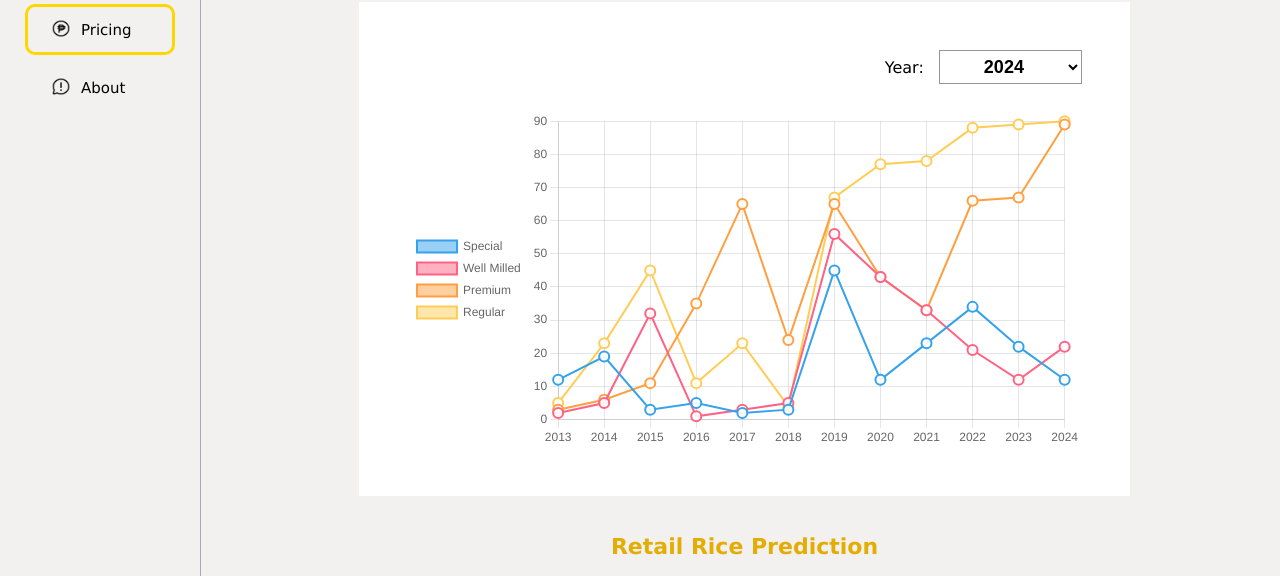
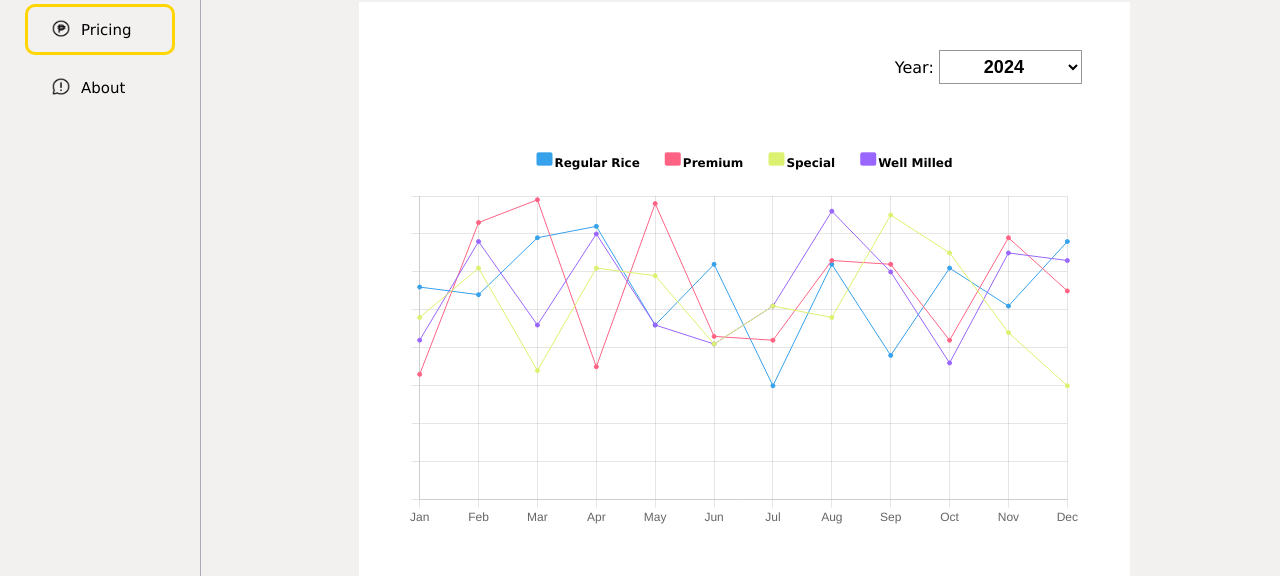
Before and after one commit to Kristel-Salazar/Rice-Price-Prediction, a website: page Pricing.html in a window 1280 px wide. Shown: the part 174-750 px from the top of the page. Drawn offline with nearby package versions, Linux system fonts and the light colour scheme.

Commit message:
Static graph functionality (the data in the graph is randomly generated and not from a model)

```diff
--- a/Pricing.html
+++ b/Pricing.html
@@ -6,6 +6,10 @@
     <link rel="stylesheet" href="./css/pricing.css" />
     <script src="https://cdn.jsdelivr.net/npm/chart.js"></script>
     <script src="/node_modules/chart.js/dist/chart.umd.js"></script>
+    <link
+      rel="stylesheet"
+      href="https://cdn-uicons.flaticon.com/2.6.0/uicons-solid-straight/css/uicons-solid-straight.css"
+    />
     <title>Pricing</title>
   </head>
   <body>
@@ -113,16 +117,51 @@
               <div class="retail-price-container">
                 <h1>PRICING</h1>
                 <div class="headline-container">Retail Rice Price</div>
+                <!-- Dropdown menu and chart structure -->
                 <div class="container">
                   <div class="dropdown-container">
                     Year:
-                    <select name="year-options" id="" class="end-year">
+                    <select
+                      name="year-options"
+                      id="year-options"
+                      class="end-year"
+                    >
                       <option value="2024">2024</option>
                       <option value="2023">2023</option>
                       <option value="2022">2022</option>
                       <option value="2021">2021</option>
                     </select>
                   </div>
+
+                  <!-- Label container centered horizontally below dropdown -->
+                  <div class="label-container">
+                    <div class="container1">
+                      <i
+                        class="fi fi-ss-no-people"
+                        style="color: rgba(54, 162, 235, 1)"
+                      ></i>
+                      <p>Regular Rice</p>
+                    </div>
+                    <div class="container1">
+                      <i
+                        class="fi fi-ss-no-people"
+                        style="color: rgba(255, 99, 132, 1)"
+                      ></i>
+                      <p>Premium</p>
+                    </div>
+                    <div class="container1">
+                      <i class="fi fi-ss-no-people" style="color: #dcf16f"></i>
+                      <p>Special</p>
+                    </div>
+                    <div class="container1">
+                      <i
+                        class="fi fi-ss-no-people"
+                        style="color: rgba(153, 102, 255, 1)"
+                      ></i>
+                      <p>Well Milled</p>
+                    </div>
+                  </div>
+
                   <div>
                     <canvas id="retail-price-chart" class="chart"></canvas>
                   </div>
@@ -215,97 +254,6 @@
         </div>
       </div>
     </section>
-    <script>
-      // JavaScript function to toggle menu display
-      function toggleMenu() {
-        const menuContent = document.getElementById("mySidenav");
-        menuContent.style.width =
-          menuContent.style.width === "250px" ? "0px" : "250px";
-      }
-
-      document.querySelectorAll(".nav-link").forEach((link) => {
-        link.addEventListener("click", function () {
-          document
-            .querySelectorAll(".nav-link")
-            .forEach((link) => link.classList.remove("active"));
-          this.classList.add("active");
-        });
-      });
-
-      // chart script
-      const ctx = document.getElementById("retail-price-chart");
-
-      new Chart(ctx, {
-        type: "line",
-        data: {
-          labels: [
-            "2013",
-            "2014",
-            "2015",
-            "2016",
-            "2017",
-            "2018",
-            "2019",
-            "2020",
-            "2021",
-            "2022",
-            "2023",
-            "2024",
-          ],
-          datasets: [
-            {
-              label: "Special",
-              data: [12, 19, 3, 5, 2, 3, 45, 12, 23, 34, 22, 12],
-              borderWidth: 2,
-              pointBackgroundColor: "rgba(255,255,255, 0.9)",
-              radius: 5,
-            },
-            {
-              label: "Well Milled",
-              data: [2, 5, 32, 1, 3, 5, 56, 43, 33, 21, 12, 22],
-              borderWidth: 2,
-              pointBackgroundColor: "rgba(255,255,255, 0.9)",
-              radius: 5,
-            },
-            {
-              label: "Premium",
-              data: [3, 6, 11, 35, 65, 24, 65, 43, 33, 66, 67, 89],
-              borderWidth: 2,
-              pointBackgroundColor: "rgba(255,255,255, 0.9)",
-              radius: 5,
-            },
-            {
-              label: "Regular",
-              data: [5, 23, 45, 11, 23, 4, 67, 77, 78, 88, 89, 90],
-              borderWidth: 2,
-              pointBackgroundColor: "rgba(255,255,255, 0.9)",
-              radius: 5,
-            },
-          ],
-        },
-        options: {
-          plugins: {
-            legend: {
-              position: "left",
-            },
-          },
-          scales: {
-            y: {
-              beginAtZero: true,
-            },
-          },
-        },
-      });
-
-      // showing pop-up window
-      function showDiv() {
-        document.getElementById("pop-up").style.display = "block";
-      }
-
-      // showing pop-up window
-      function hideDiv() {
-        document.getElementById("pop-up").style.display = "None";
-      }
-    </script>
+    <script src="./js/price.js"></script>
   </body>
 </html>
--- a/css/pricing.css
+++ b/css/pricing.css
@@ -203,8 +203,8 @@ body {
   width: 70%;
   margin: 0 auto;
 }
-/* line chart container ends */
 
+/* Title styles */
 h2 {
   margin: 20px;
   margin-top: 30px;
@@ -212,26 +212,43 @@ h2 {
   color: #e3ad03;
   text-align: center;
 }
+
+/* Dropdown container styles */
 .retail-price-container .container .dropdown-container {
-  max-width: fit-content;
-  float: right;
+  width: 100%; /* Ensures the container takes full width */
+  text-align: right; /* Aligns the dropdown to the right */
   padding-bottom: 4%;
 }
 
-/* drop down */
+/* Dropdown menu */
 .dropdown-container select {
   padding: 5px 40px;
   background-color: #fff;
   border-color: #969696;
   font-size: 18px;
   font-weight: bold;
-  margin-left: 10px;
 }
 .start-year {
   margin-right: 20px;
 }
 
-/* drop down ends  */
+/* Label container */
+.label-container {
+  display: flex;
+  justify-content: center;
+  gap: 40px; /* Space between labels */
+  margin-bottom: 20px; /* Space below the label container */
+}
+
+.label-container .container1 {
+  text-align: center;
+}
+
+.label-container .container1 p {
+  margin-top: 5px;
+  font-size: 16px;
+  font-weight: bold;
+}
 
 /* /retail rice prediction container and its content */
 
@@ -547,6 +564,28 @@ input {
 .header {
   display: none;
 }
+
+/* CHART */
+.label-container {
+  display: flex;
+  align-items: center; /* Vertically center items */
+  justify-content: center; /* Horizontally center items */
+  text-align: center;
+  padding-top: 40px;
+  gap: 25px;
+}
+.label-container .container1 {
+  display: flex;
+  padding: 0px;
+  margin: 0px;
+  background-color: none;
+  gap: 2px;
+}
+
+.label-container .container1 p {
+  font-size: 12px;
+}
+/* CHART ENDS */
 
 /* Responsive Design for Mobile View */
 @media (max-width: 768px) {
@@ -959,4 +998,24 @@ input {
     color: #333;
   }
   /* FOOTER CONTAINER AND ITS CONTENTS ENDS */
+
+  /* CHART */
+  /* Label container */
+  .label-container {
+    display: flex;
+    justify-content: center;
+    gap: 5px; /* Space between labels */
+    margin-bottom: 20px; /* Space below the label container */
+  }
+
+  .label-container .container1 {
+    text-align: center;
+  }
+
+  .label-container .container1 p {
+    margin-top: 5px;
+    font-size: 8px;
+    font-weight: bold;
+  }
+  /* CHART ENDS */
 }
--- /dev/null
+++ b/js/price.js
@@ -0,0 +1,195 @@
+// JavaScript function to toggle menu display
+function toggleMenu() {
+  const menuContent = document.getElementById("mySidenav");
+  menuContent.style.width =
+    menuContent.style.width === "250px" ? "0px" : "250px";
+}
+document.querySelectorAll(".nav-link").forEach((link) => {
+  link.addEventListener("click", function () {
+    document
+      .querySelectorAll(".nav-link")
+      .forEach((link) => link.classList.remove("active"));
+    this.classList.add("active");
+  });
+});
+
+// showing pop-up window
+function showDiv() {
+  document.getElementById("pop-up").style.display = "block";
+}
+
+// showing pop-up window
+function hideDiv() {
+  document.getElementById("pop-up").style.display = "None";
+}
+
+// Generate random data function within the range 30-80
+function getRandomData() {
+  let data = [];
+  for (let i = 0; i < 12; i++) {
+    // For 12 months
+    data.push(Math.floor(Math.random() * 51) + 30); // Random value between 30 and 80
+  }
+  return data;
+}
+
+// Define datasets for different years
+const yearData = {
+  2024: {
+    special: getRandomData(),
+    wellMilled: getRandomData(),
+    premium: getRandomData(),
+    regular: getRandomData(),
+  },
+  2023: {
+    special: getRandomData(),
+    wellMilled: getRandomData(),
+    premium: getRandomData(),
+    regular: getRandomData(),
+  },
+  2022: {
+    special: getRandomData(),
+    wellMilled: getRandomData(),
+    premium: getRandomData(),
+    regular: getRandomData(),
+  },
+  2021: {
+    special: getRandomData(),
+    wellMilled: getRandomData(),
+    premium: getRandomData(),
+    regular: getRandomData(),
+  },
+};
+
+// Evaluate datapoints for a given month and return an array of rankings
+function getRankingsForMonth(special, wellMilled, premium, regular) {
+  let dataPoints = [
+    { label: "Special", value: special },
+    { label: "Well Milled", value: wellMilled },
+    { label: "Premium", value: premium },
+    { label: "Regular", value: regular },
+  ];
+
+  // Sort data points based on value (descending order)
+  dataPoints.sort((a, b) => b.value - a.value);
+
+  // Assign rankings based on sorted data
+  dataPoints[0].evaluation = "GREAT";
+  dataPoints[1].evaluation = "GOOD";
+  dataPoints[2].evaluation = "AVERAGE";
+  dataPoints[3].evaluation = "NOT GOOD";
+
+  return dataPoints;
+}
+
+// Chart configuration
+const ctx = document.getElementById("retail-price-chart");
+
+let chart = new Chart(ctx, {
+  type: "line",
+  data: {
+    labels: [
+      "Jan",
+      "Feb",
+      "Mar",
+      "Apr",
+      "May",
+      "Jun",
+      "Jul",
+      "Aug",
+      "Sep",
+      "Oct",
+      "Nov",
+      "Dec",
+    ],
+    datasets: [
+      {
+        label: "Special",
+        data: yearData[2024].special, // Initial data for "Special" (2024 as default)
+        borderWidth: 1,
+        pointBackgroundColor: "#dcf16f",
+        borderColor: "#dcf16f",
+        radius: 2,
+      },
+      {
+        label: "Well Milled",
+        data: yearData[2024].wellMilled, // Initial data for "Well Milled" (2024 as default)
+        borderWidth: 1,
+        pointBackgroundColor: "rgba(153, 102, 255, 1)",
+        borderColor: "rgba(153, 102, 255, 1)",
+        radius: 2,
+      },
+      {
+        label: "Premium",
+        data: yearData[2024].premium, // Initial data for "Premium" (2024 as default)
+        borderWidth: 1,
+        pointBackgroundColor: "rgba(255, 99, 132, 1)",
+        borderColor: "rgba(255, 99, 132, 1)",
+        radius: 2,
+      },
+      {
+        label: "Regular",
+        data: yearData[2024].regular, // Initial data for "Regular" (2024 as default)
+        borderWidth: 1,
+        pointBackgroundColor: "rgba(54, 162, 235, 1)",
+        borderColor: "rgba(54, 162, 235, 1)",
+        radius: 2,
+      },
+    ],
+  },
+  options: {
+    plugins: {
+      legend: {
+        display: false, // Hides the legend
+      },
+      tooltip: {
+        enabled: true, // Show tooltips on hover
+        callbacks: {
+          // Custom tooltip to show evaluation
+          label: function (tooltipItem) {
+            const monthIndex = tooltipItem.dataIndex;
+
+            // Get the data points for the current month
+            const rankings = getRankingsForMonth(
+              chart.data.datasets[0].data[monthIndex],
+              chart.data.datasets[1].data[monthIndex],
+              chart.data.datasets[2].data[monthIndex],
+              chart.data.datasets[3].data[monthIndex]
+            );
+
+            // Find the current dataset and corresponding ranking
+            const datasetLabel = tooltipItem.dataset.label;
+            const evaluation = rankings.find(
+              (item) => item.label === datasetLabel
+            ).evaluation;
+
+            // Return the formatted tooltip content
+            return `${datasetLabel}: ${tooltipItem.raw} (${evaluation})`;
+          },
+        },
+      },
+    },
+    scales: {
+      y: {
+        beginAtZero: true,
+        ticks: {
+          display: false,
+        },
+      },
+    },
+  },
+});
+
+// Add event listener to dropdown menu to update chart data
+document.getElementById("year-options").addEventListener("change", function () {
+  const selectedYear = this.value; // Get the selected year
+
+  // Update the chart data based on the selected year
+  chart.data.datasets[0].data = yearData[selectedYear].special;
+  chart.data.datasets[1].data = yearData[selectedYear].wellMilled;
+  chart.data.datasets[2].data = yearData[selectedYear].premium;
+  chart.data.datasets[3].data = yearData[selectedYear].regular;
+
+  // Re-render the chart
+  chart.update();
+});
```
